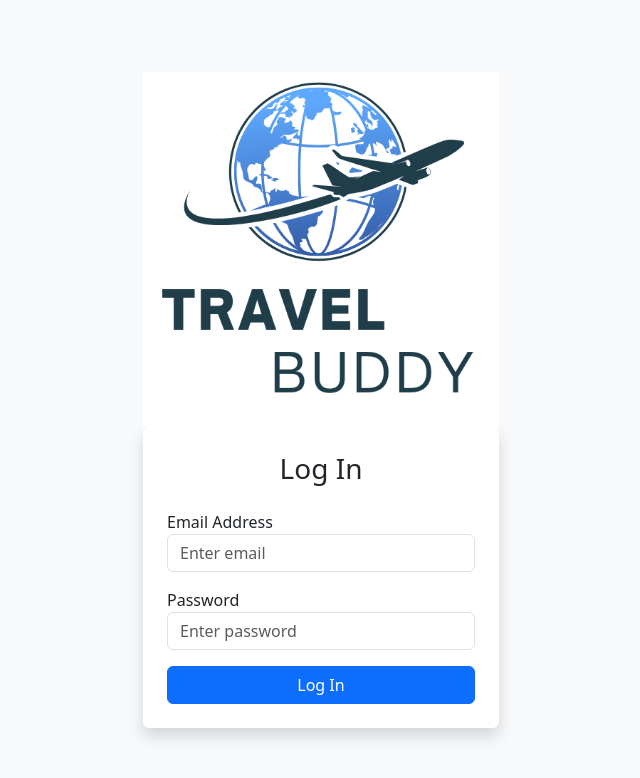
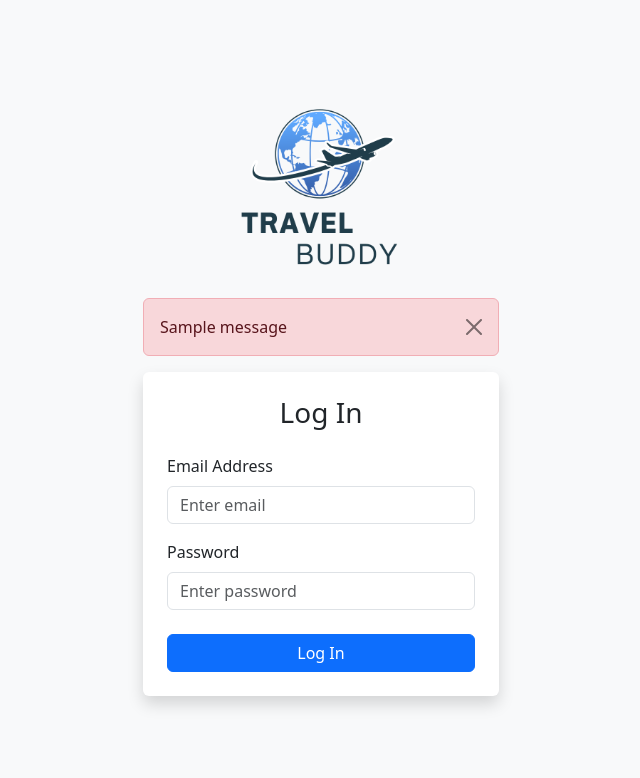
Before and after one commit to jsmnlao/Travel-Buddy, a Flask app: page /login in a window 1280 px wide. Shown: the top 778 px of the page, without its empty margins (319-959 px from the left). Run offline with Flask 3, Linux system fonts and the light colour scheme; tables that the repository leaves empty hold one stand-in row (values such as "Sample post"); one stand-in notice (Sample message) is shown.

Commit message:
log in working

```diff
--- a/website/auth.py
+++ b/website/auth.py
@@ -14,14 +14,21 @@ def login():
         email = request.form.get('email_login')
         password = request.form.get('password_login')
 
-        # validate email and password
-        # if true, login user to account
+        user = User.query.filter_by(email=email).first()
+
+        if user:
+            if check_password_hash(user.password, password):
+                return redirect(url_for('views.home'))
+            else:
+                flash('Incorrect password, try again.', category='error')
+        else:
+            flash('Email does not exist.', category='error')
 
     return render_template("login.html")
 
 @auth.route('/logout')
 def logout():
-    return render_template("initial_landing.html")
+    return render_template("landing.html")
 
 @auth.route('/signup', methods=['GET', 'POST'])
 def signup():
@@ -31,12 +38,16 @@ def signup():
         password1 = request.form.get('password1_signup')
         password2 = request.form.get('password2_signup')
 
+        user = User.query.filter_by(email=email).first()
+
         # quality checks
-        if len(email) < 4:
+        if user:
+            flash('Email already in use.', category='error')
+        elif len(email) < 4:
             flash('Email must be greater than 4 characters.', category='error')
-        if len(name) < 1:
+        elif len(name) < 1:
             flash('Name must be greater than 1 character.', category='error')
-        if password1 != password2:
+        elif password1 != password2:
             flash('Passwords don\'t match.', category='error')
         elif len(password1) < 7:
             flash('Password must be at least 7 characters.', category='error')
@@ -44,7 +55,6 @@ def signup():
             new_user = User(email=email, name=name, password=generate_password_hash(password1, method='pbkdf2:sha256'))
             db.session.add(new_user)
             db.session.commit()
-            flash('Account created!', category='success')
             return redirect(url_for('views.home'))
 
     return render_template("signup.html")
--- a/website/templates/create-plan.html
+++ b/website/templates/create-plan.html
@@ -5,6 +5,7 @@
     <meta name="viewport" content="width=device-width, initial-scale=1" />
     <title>{% block title %}Plan - Travel Buddy{% endblock %}</title>
 
+    <link rel="icon" type="image/x-icon" href="{{ url_for('static', filename='images/favicon.ico') }}">
     <link rel="stylesheet" href="https://stackpath.bootstrapcdn.com/bootstrap/4.4.1/css/bootstrap.min.css" />
     <link href="https://cdn.jsdelivr.net/npm/bootstrap-icons/font/bootstrap-icons.css" rel="stylesheet">
     <link rel="stylesheet" href="https://stackpath.bootstrapcdn.com/font-awesome/4.7.0/css/font-awesome.min.css" />
--- a/website/templates/explore.html
+++ b/website/templates/explore.html
@@ -5,6 +5,7 @@
     <meta name="viewport" content="width=device-width, initial-scale=1" />
     <title>{% block title %}Explore - Travel Buddy{% endblock %}</title>
 
+    <link rel="icon" type="image/x-icon" href="{{ url_for('static', filename='images/favicon.ico') }}">
     <link rel="stylesheet" href="https://stackpath.bootstrapcdn.com/bootstrap/4.4.1/css/bootstrap.min.css" />
     <link href="https://cdn.jsdelivr.net/npm/bootstrap-icons/font/bootstrap-icons.css" rel="stylesheet">
     <link rel="stylesheet" href="https://stackpath.bootstrapcdn.com/font-awesome/4.7.0/css/font-awesome.min.css" />
--- a/website/templates/home.html
+++ b/website/templates/home.html
@@ -5,6 +5,7 @@
     <meta name="viewport" content="width=device-width, initial-scale=1" />
     <title>{% block title %}Home - Travel Buddy{% endblock %}</title>
 
+    <link rel="icon" type="image/x-icon" href="{{ url_for('static', filename='images/favicon.ico') }}">
     <link rel="stylesheet" href="https://stackpath.bootstrapcdn.com/bootstrap/4.4.1/css/bootstrap.min.css" />
     <link href="https://cdn.jsdelivr.net/npm/bootstrap-icons/font/bootstrap-icons.css" rel="stylesheet">
     <link rel="stylesheet" href="https://stackpath.bootstrapcdn.com/font-awesome/4.7.0/css/font-awesome.min.css" />
--- a/website/templates/login.html
+++ b/website/templates/login.html
@@ -3,24 +3,40 @@
   <head>
     <meta charset="UTF-8" />
     <meta name="viewport" content="width=device-width, initial-scale=1.0" />
-    <title>Sign Up</title>
+    <title>Login</title>
+    <link rel="icon" type="image/x-icon" href="{{ url_for('static', filename='images/favicon.ico') }}">
     <link href="https://cdn.jsdelivr.net/npm/bootstrap@5.3.0/dist/css/bootstrap.min.css" rel="stylesheet" />
   </head>
+
   <body class="d-flex justify-content-center align-items-center vh-100 bg-light">
     <div class="container">
       <div class="row justify-content-center">
         <div class="col-md-4">
-          <div class="'text-center">
-            <img src="{{url_for('static', filename='images/logo.png')}}" alt="Travel Buddy Logo" class="img-fluid" />
+          <div class="text-center mb-3">
+            <a href="/">
+            <img src="{{url_for('static', filename='images/logo-transparent.png')}}" alt="Travel Buddy Logo" class="img-fluid w-50" />
+          </a>
           </div>
+
+          {% with messages = get_flashed_messages(with_categories=true) %}
+            {% if messages %}
+              {% for category, message in messages %}
+              <div class="alert alert-danger alert-dismissible fade show" role="alert">
+                {{ message }}
+                <button type="button" class="btn-close" data-bs-dismiss="alert" aria-label="Close"></button>
+              </div>
+              {% endfor %}
+            {% endif %}
+          {% endwith %}
+
           <form method="POST" class="p-4 bg-white shadow rounded">
             <h3 class="text-center mb-4">Log In</h3>
             <div class="form-group mb-3">
-              <label for="email">Email Address</label>
+              <label class="mb-2" for="email">Email Address</label>
               <input type="email" class="form-control" id="email_login" name="email_login" placeholder="Enter email" required />
             </div>
-            <div class="form-group mb-3">
-              <label for="password">Password</label>
+            <div class="form-group mb-4">
+              <label class="mb-2" for="password">Password</label>
               <input type="password" class="form-control" id="password_login" name="password_login" placeholder="Enter password" required />
             </div>
             <button type="submit" class="btn btn-primary w-100">Log In</button>
@@ -30,4 +46,5 @@
     </div>
     <script src="https://cdn.jsdelivr.net/npm/bootstrap@5.3.0/dist/js/bootstrap.bundle.min.js"></script>
   </body>
+
 </html>
--- a/website/templates/plan.html
+++ b/website/templates/plan.html
@@ -5,6 +5,7 @@
     <meta name="viewport" content="width=device-width, initial-scale=1" />
     <title>{% block title %}Plan - Travel Buddy{% endblock %}</title>
 
+    <link rel="icon" type="image/x-icon" href="{{ url_for('static', filename='images/favicon.ico') }}">
     <link rel="stylesheet" href="https://stackpath.bootstrapcdn.com/bootstrap/4.4.1/css/bootstrap.min.css" />
     <link href="https://cdn.jsdelivr.net/npm/bootstrap-icons/font/bootstrap-icons.css" rel="stylesheet">
     <link rel="stylesheet" href="https://stackpath.bootstrapcdn.com/font-awesome/4.7.0/css/font-awesome.min.css" />
```
Also changed, not shown: website/templates/signup.html (+8 -4 lines).
